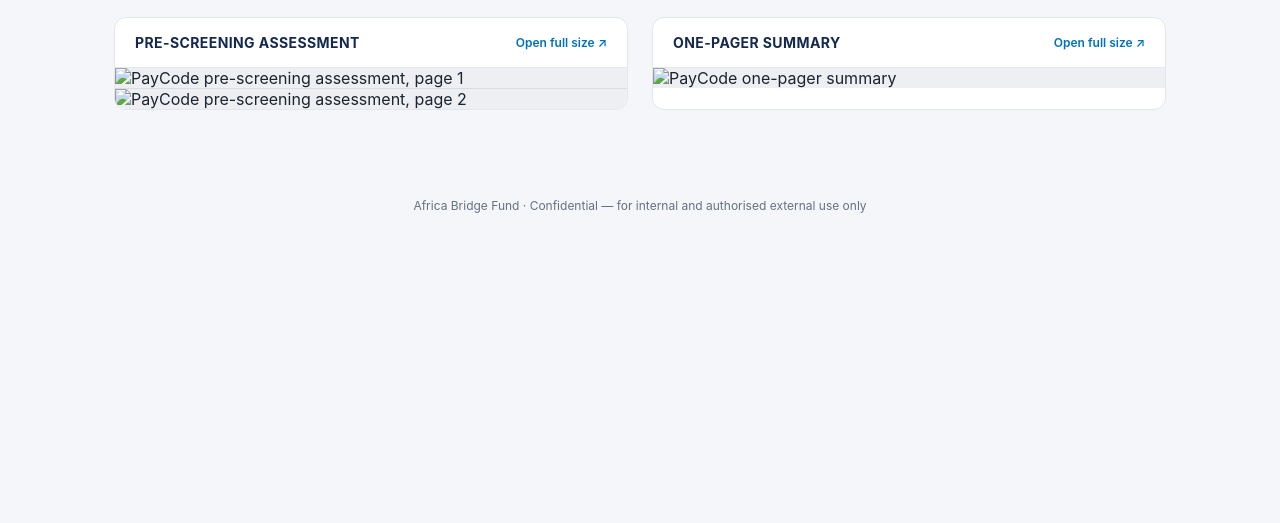
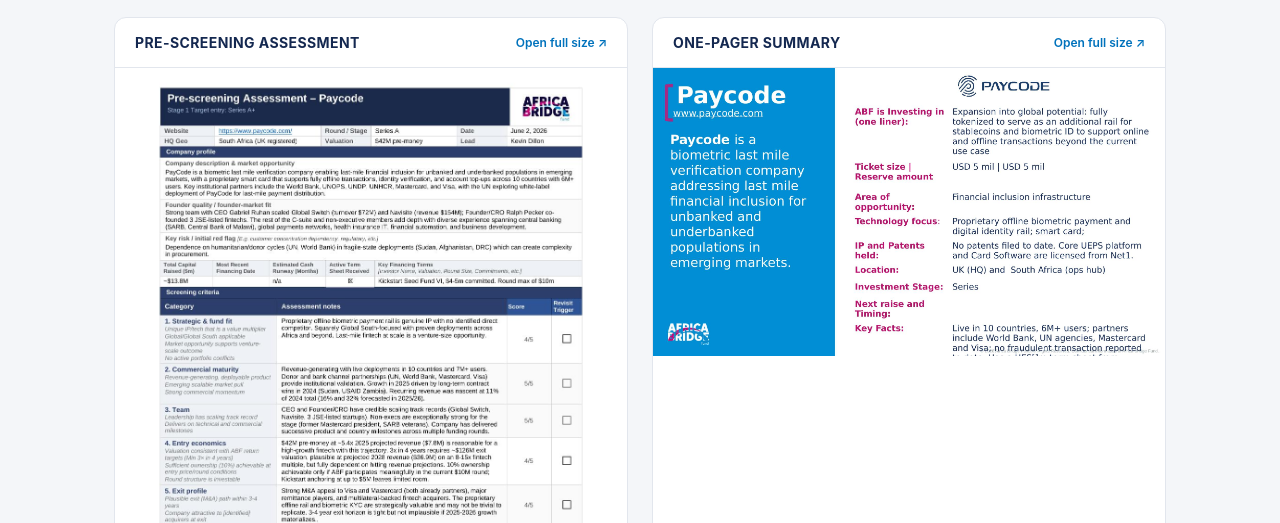
Before and after one commit to ABFund1/pipeline-dashboard, a plain HTML site: page index.html in a window 1280 px wide. Shown: the part 277-800 px from the top of the page. Drawn offline with Linux system fonts and the light colour scheme.

Commit message:
Add files via upload

```diff
--- a/index.html
+++ b/index.html
@@ -214,20 +214,20 @@
       <div class="doc-card">
         <div class="doc-card-header">
           <h3>Pre-screening assessment</h3>
-          <a href="assets/paycode/prescreening-1.jpg" target="_blank">Open full size ↗</a>
+          <a href="paycode-prescreening-1.jpg" target="_blank">Open full size ↗</a>
         </div>
         <div class="doc-body">
-          <img src="assets/paycode/prescreening-1.jpg" alt="PayCode pre-screening assessment, page 1">
-          <img src="assets/paycode/prescreening-2.jpg" alt="PayCode pre-screening assessment, page 2">
+          <img src="paycode-prescreening-1.jpg" alt="PayCode pre-screening assessment, page 1">
+          <img src="paycode-prescreening-2.jpg" alt="PayCode pre-screening assessment, page 2">
         </div>
       </div>
       <div class="doc-card">
         <div class="doc-card-header">
           <h3>One-pager summary</h3>
-          <a href="assets/paycode/onepager.jpg" target="_blank">Open full size ↗</a>
+          <a href="paycode-onepager.jpg" target="_blank">Open full size ↗</a>
         </div>
         <div class="doc-body">
-          <img src="assets/paycode/onepager.jpg" alt="PayCode one-pager summary">
+          <img src="paycode-onepager.jpg" alt="PayCode one-pager summary">
         </div>
       </div>
     </div>
```
Also changed, not shown: paycode-onepager.jpg (added), paycode-prescreening-1.jpg (added), paycode-prescreening-2.jpg (added).
